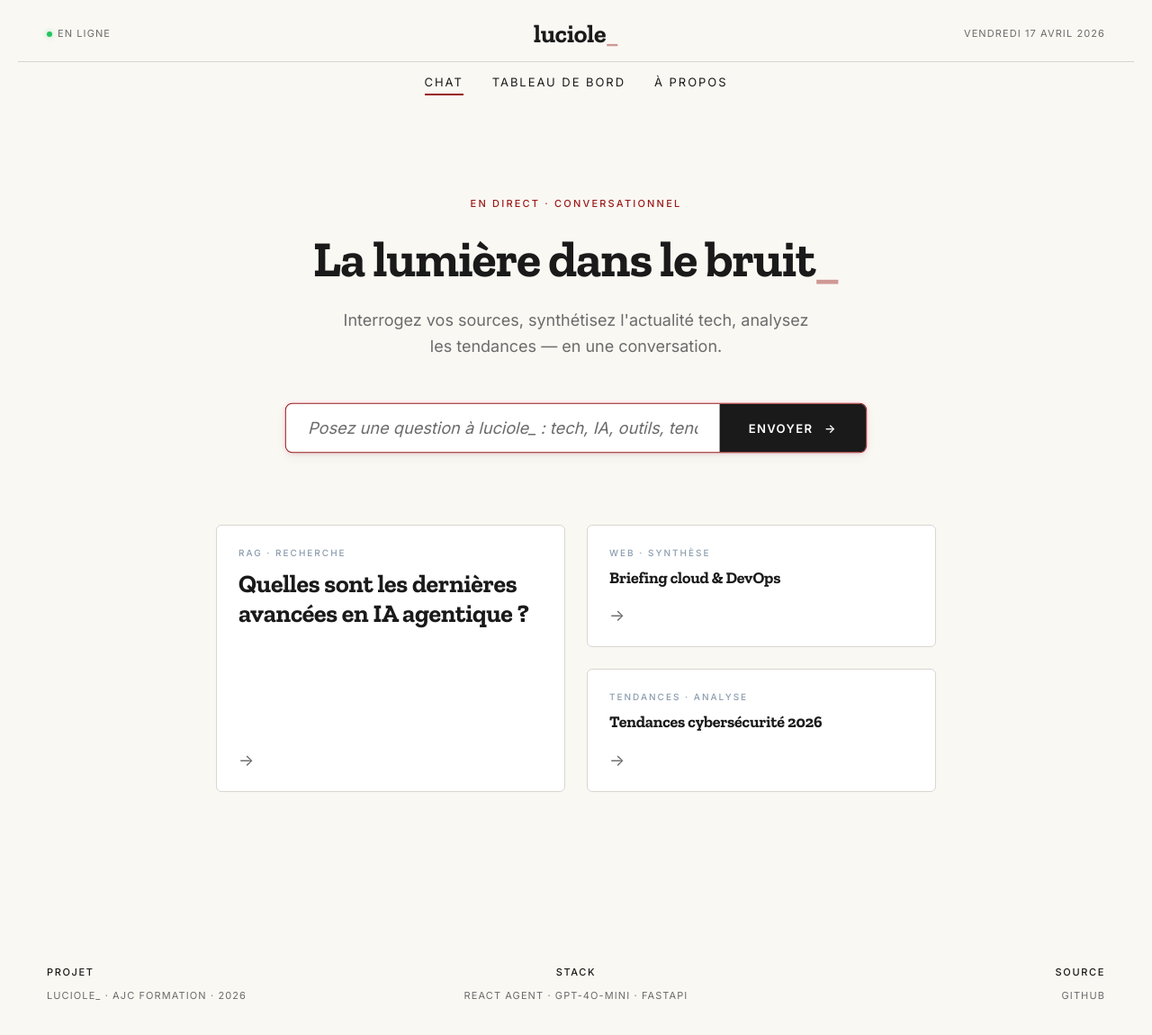
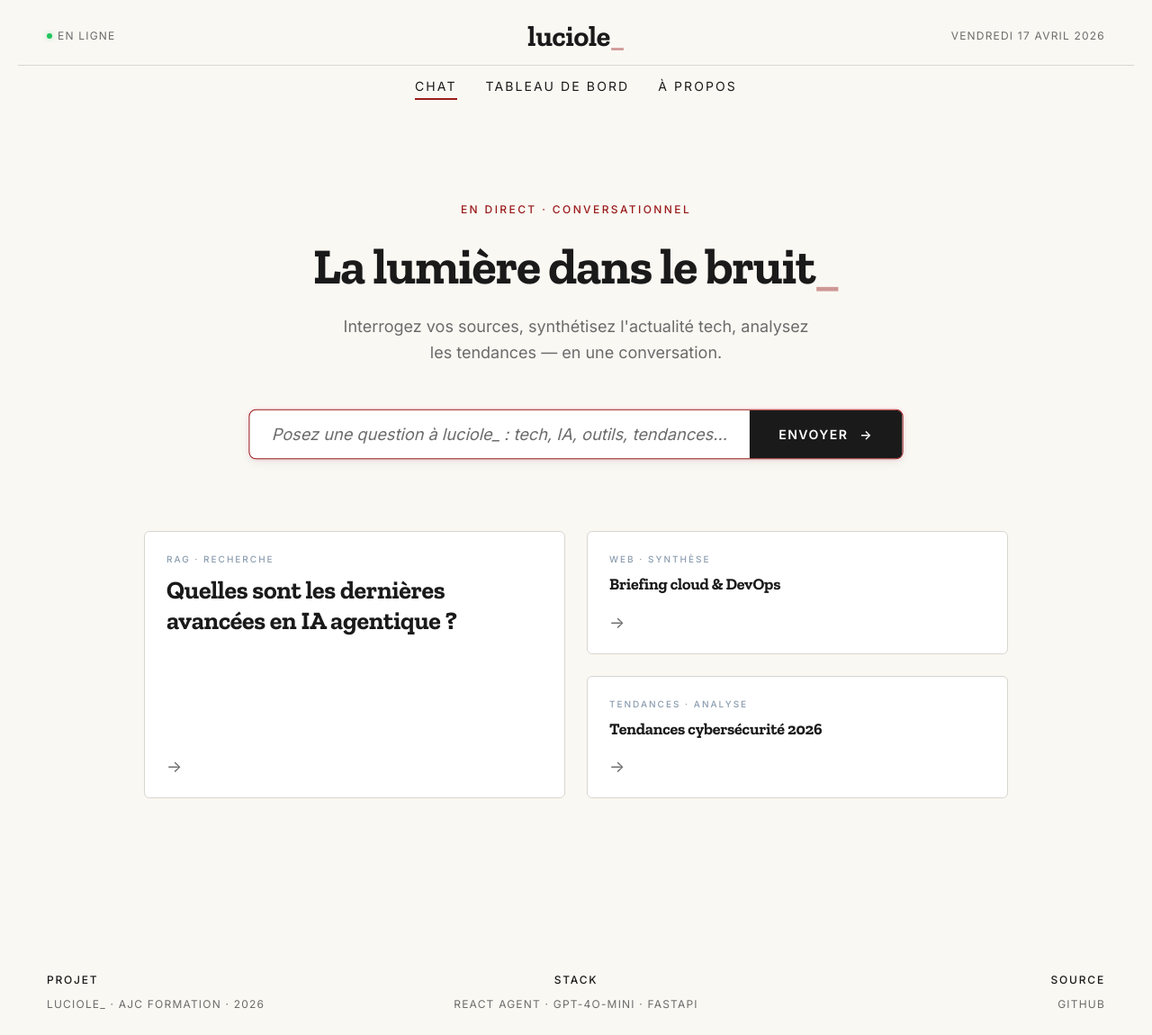
Before and after one commit to josuerochadev/luciole, a FastAPI app: page / in a window 1280 px wide. Shown: the whole page at 90% size. Before the commit the page ends 1111 px from the top, so only its background shows below. Run offline with FastAPI, Linux system fonts and the light colour scheme.

Commit message:
Polish luciole_ UI: remove heavy borders, increase sizing for better space usage
Remove thick black borders on navbar/footer, bump font scale (xs 12px, sm 14px),
widen chat/headlines zones (960px), enlarge logo and avatars.

Co-Authored-By: Claude Opus 4.6 (1M context) <noreply@anthropic.com>

```diff
--- a/static/pulse.css
+++ b/static/pulse.css
@@ -24,8 +24,8 @@
   --pulse-mono: 'JetBrains Mono', 'Fira Code', 'Courier New', monospace;
 
   /* === Type scale === */
-  --pulse-text-xs: 11px;
-  --pulse-text-sm: 13px;
+  --pulse-text-xs: 12px;
+  --pulse-text-sm: 14px;
   --pulse-text-base: 16px;
   --pulse-text-lg: 18px;
   --pulse-text-xl: 22px;
@@ -158,7 +158,7 @@ img { max-width: 100%; display: block; }
 .pulse-wordmark {
   font-family: var(--pulse-serif);
   font-weight: 700;
-  font-size: 28px;
+  font-size: 32px;
   letter-spacing: -0.01em;
   color: var(--pulse-ink);
   line-height: 1;
@@ -272,7 +272,7 @@ img { max-width: 100%; display: block; }
   overflow: hidden;
   transition: all 0.3s ease;
   width: 100%;
-  max-width: 640px;
+  max-width: 720px;
 }
 .pulse-chat-input:focus-within {
   border-color: var(--pulse-accent);
@@ -333,7 +333,7 @@ img { max-width: 100%; display: block; }
   grid-template-rows: auto auto;
   gap: var(--pulse-space-6);
   padding: var(--pulse-space-8) 0 var(--pulse-space-16);
-  max-width: 800px;
+  max-width: 960px;
   margin: 0 auto;
 }
 
@@ -392,7 +392,7 @@ img { max-width: 100%; display: block; }
 
 .pulse-chat-zone {
   padding: var(--pulse-space-6) 0 var(--pulse-space-16);
-  max-width: 800px;
+  max-width: 960px;
   margin: 0 auto;
 }
 
@@ -465,8 +465,8 @@ img { max-width: 100%; display: block; }
 }
 
 .pulse-message-avatar {
-  width: 32px;
-  height: 32px;
+  width: 36px;
+  height: 36px;
   border: 1px solid var(--pulse-rule);
   border-radius: 50%;
   display: flex;
```
